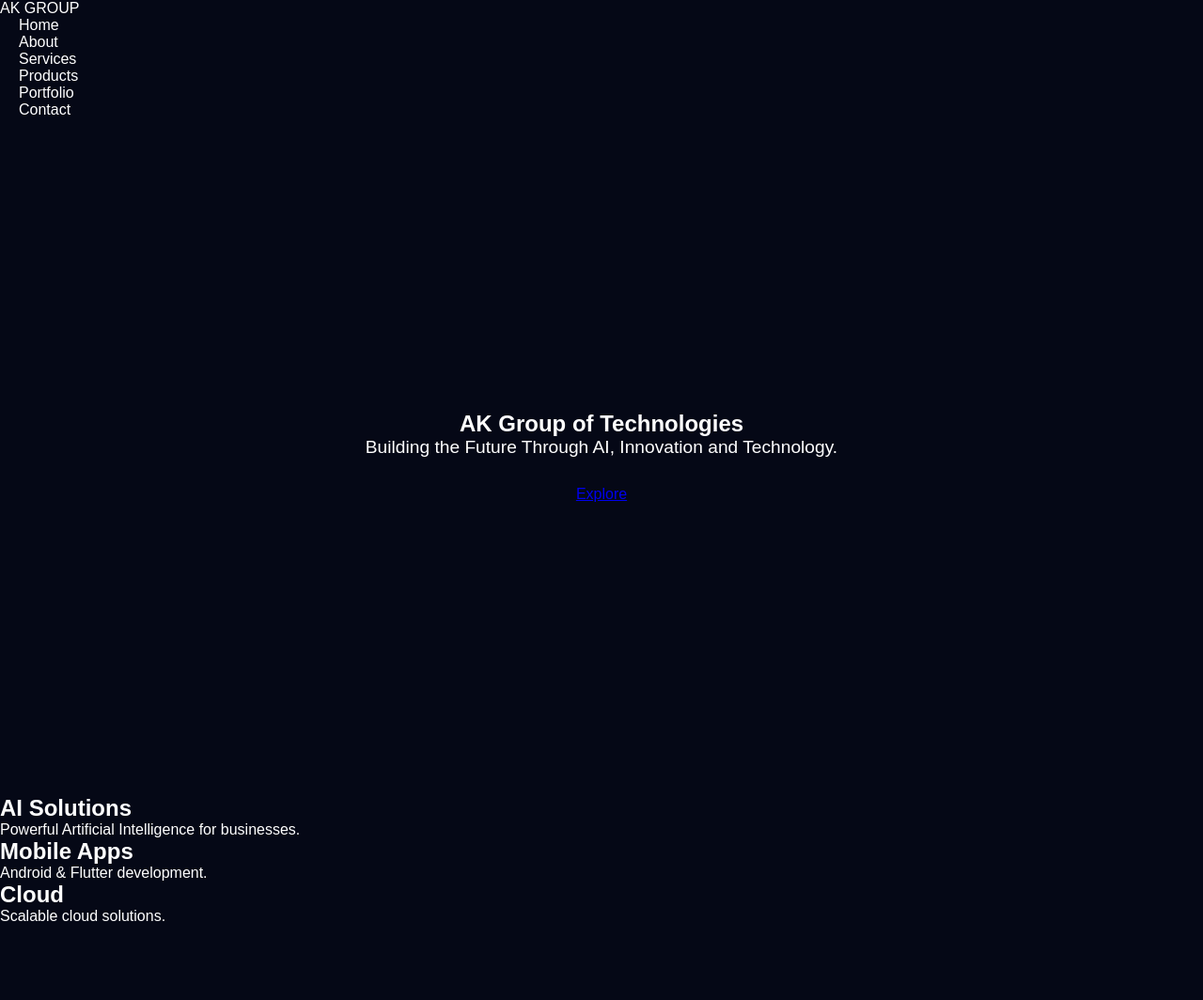
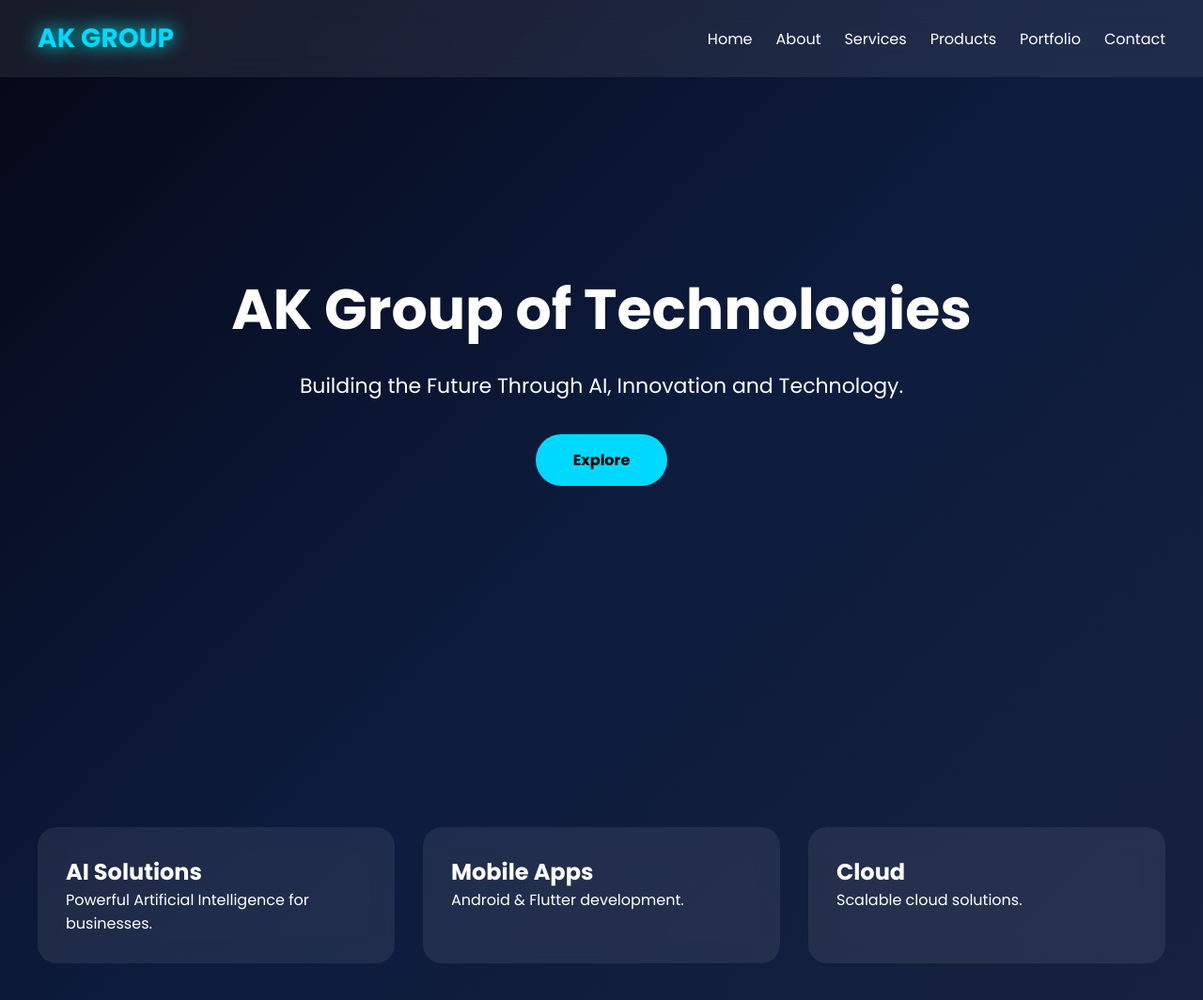
Before and after one commit to anandha-sys/AK-group-of-technologie, a website: page public/index.html in a window 1280 px wide. Shown: the whole page at 94% size. Before the commit the page ends 984 px from the top, so only its background shows below. Drawn offline with Linux system fonts and the light colour scheme.

Commit message:
Update style.css

```diff
--- a/public/css/style.css
+++ b/public/css/style.css
@@ -2,54 +2,163 @@
 margin:0;
 padding:0;
 box-sizing:border-box;
-font-family:Arial,sans-serif;
+font-family:Poppins,sans-serif;
 }
 
 body{
-background:#050816;
+
+background:linear-gradient(135deg,#050816,#0d1b3d,#16213e);
+
 color:white;
+
+overflow-x:hidden;
+
 }
 
-header{
+.navbar{
+
+position:fixed;
+
+width:100%;
+
 display:flex;
+
 justify-content:space-between;
+
 align-items:center;
-padding:20px;
-background:#111827;
+
+padding:20px 40px;
+
+background:rgba(255,255,255,.08);
+
+backdrop-filter:blur(15px);
+
+z-index:999;
+
 }
 
-nav a{
+.logo{
+
+font-size:28px;
+
+font-weight:bold;
+
+color:#00d9ff;
+
+text-shadow:0 0 20px cyan;
+
+}
+
+ul{
+
+display:flex;
+
+list-style:none;
+
+}
+
+li{
+
+margin-left:25px;
+
+}
+
+a{
+
+text-decoration:none;
+
 color:white;
-margin-left:20px;
-text-decoration:none;
+
 }
 
 .hero{
-height:90vh;
+
+height:100vh;
+
 display:flex;
+
 flex-direction:column;
+
 justify-content:center;
+
 align-items:center;
+
 text-align:center;
-padding:20px;
+
+padding:30px;
+
 }
 
-.hero h2{
-font-size:3rem;
+.hero h1{
+
+font-size:60px;
+
 margin-bottom:20px;
+
 }
 
 .hero p{
-font-size:1.2rem;
-margin-bottom:30px;
+
+font-size:22px;
+
+max-width:700px;
+
+margin-bottom:35px;
+
 }
 
-button{
+.btn{
+
 padding:15px 40px;
-background:#0066ff;
-border:none;
-color:white;
-border-radius:30px;
-cursor:pointer;
-font-size:18px;
+
+background:#00d9ff;
+
+border-radius:50px;
+
+color:#000;
+
+font-weight:bold;
+
+transition:.3s;
+
 }
+
+.btn:hover{
+
+transform:scale(1.08);
+
+}
+
+#features{
+
+display:grid;
+
+grid-template-columns:repeat(auto-fit,minmax(250px,1fr));
+
+gap:30px;
+
+padding:80px 40px;
+
+}
+
+.card{
+
+background:rgba(255,255,255,.08);
+
+backdrop-filter:blur(12px);
+
+padding:30px;
+
+border-radius:20px;
+
+transition:.4s;
+
+}
+
+.card:hover{
+
+transform:translateY(-10px);
+
+box-shadow:0 0 25px cyan;
+
+}
```
